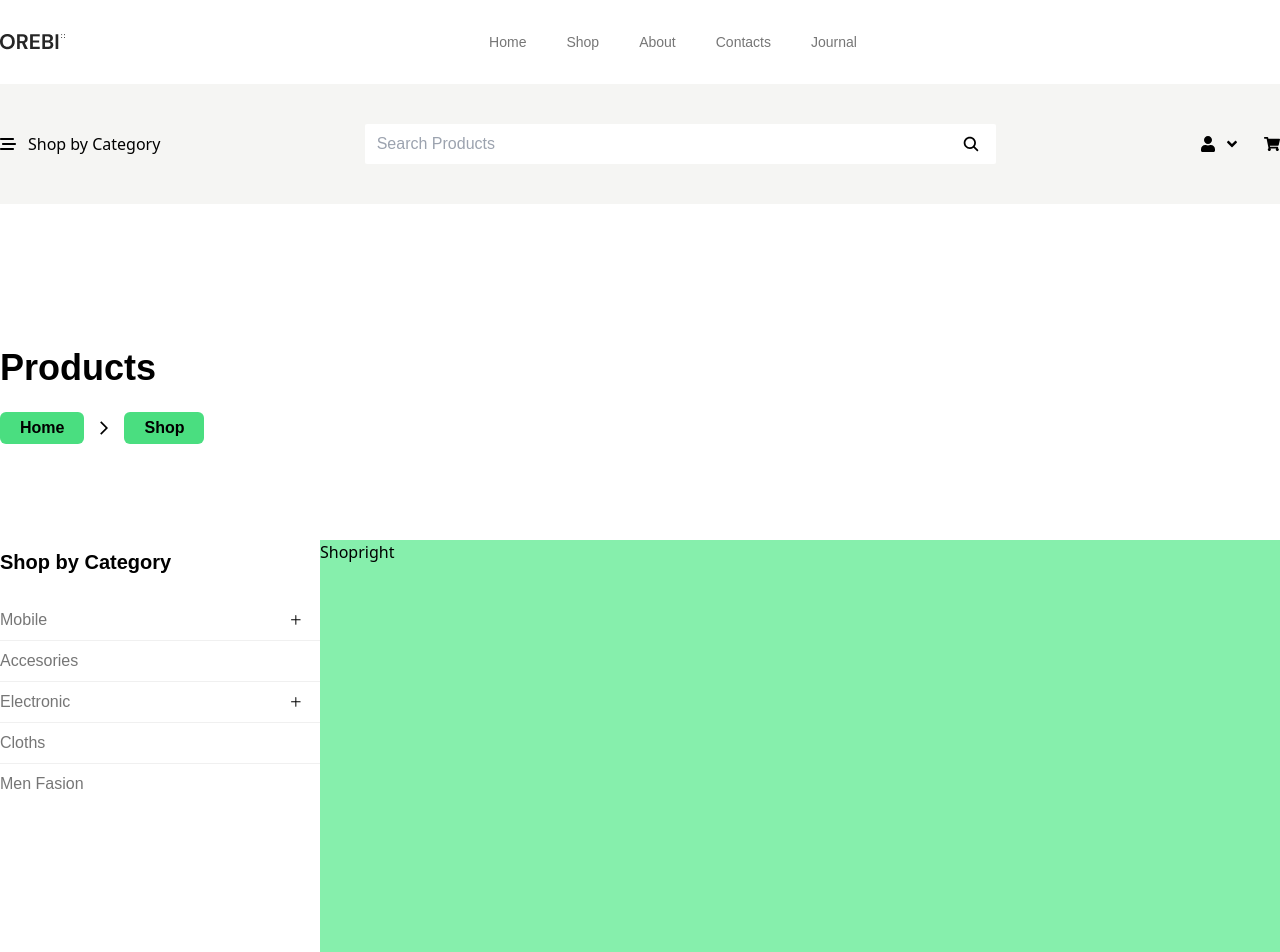
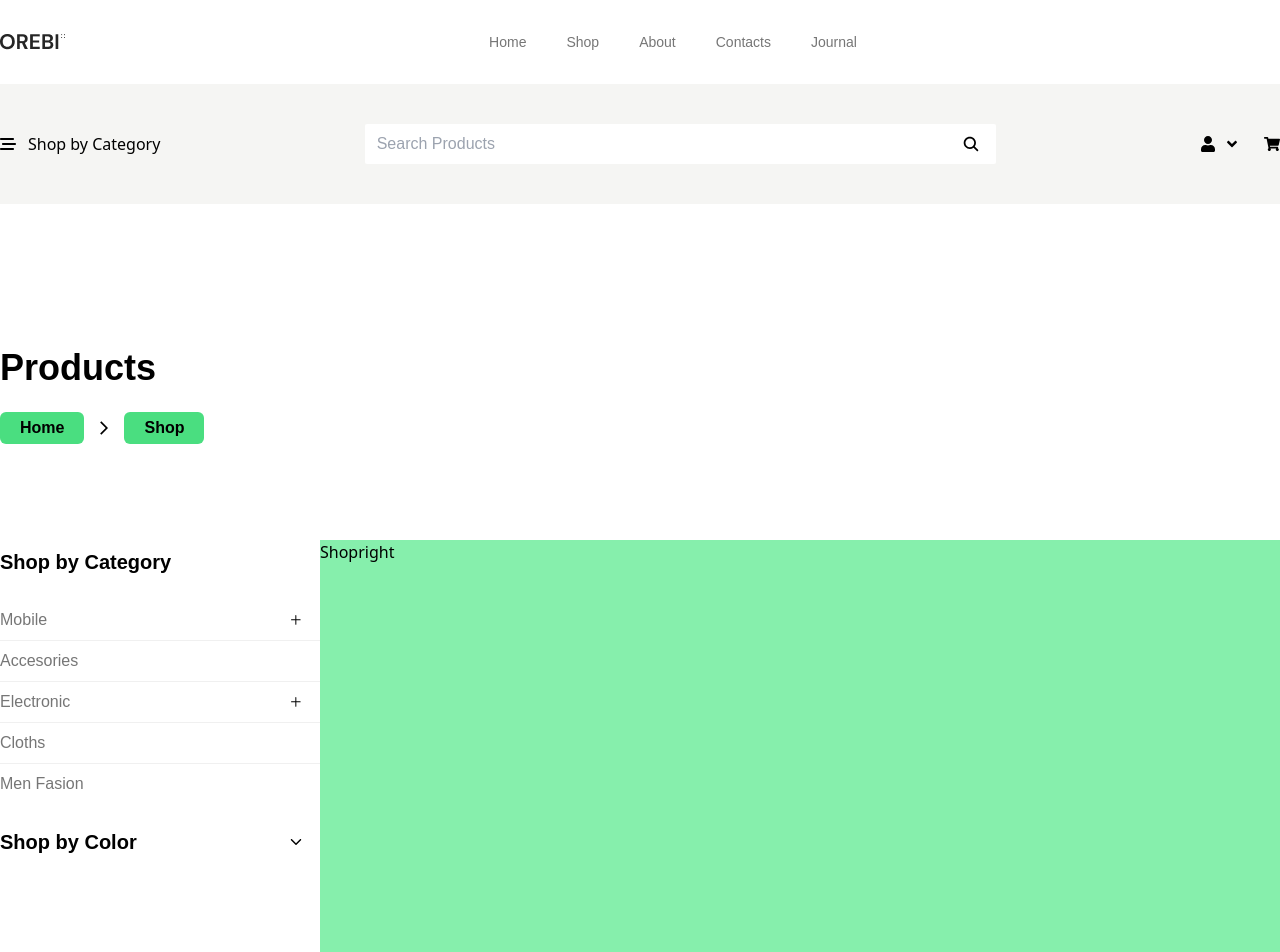
Before and after one commit to mahmudulhasanprodan/orebiTwo, a React (Vite) app: page /Shop in a window 1280 px wide. Shown: the top 952 px of the page. Built offline with nearby package versions, Linux system fonts and the light colour scheme.

Commit message:
shop left color part done

```diff
--- a/Data/Data.js
+++ b/Data/Data.js
@@ -195,3 +195,11 @@ export const CategoriesData = [
     subcategoris: [],
   },
 ];
+
+export const ShopColorData = [
+  { id: 1, color: "#000000", title: "Black" },
+  { id: 2, color: "#FF8686", title: "Pink" },
+  { id: 3, color: "#7ED321", title: "Green" },
+  { id: 4, color: "#B6B6B6", title: "Offwhite" },
+  { id: 5, color: "#15CBA5", title: "Blue" },
+];
--- /dev/null
+++ b/src/ShopComponent/ShopLeftComponent/ShopColor.jsx
@@ -0,0 +1,52 @@
+import React, { useState } from 'react'
+import { IoIosArrowDown, IoIosArrowUp } from "react-icons/io";
+import Flex from '../../CommonComponent/Flex/Flex';
+
+
+
+const ShopColor = ({AllcolorData, ColotTitle}) => {
+
+    const [ShowColor,setShowColor] = useState(false);
+  // HandleColor function start here
+  const HandleColor = () => {
+    setShowColor(!ShowColor);
+  };
+
+  return (
+    <>
+      <div>
+        <div className="cursor-pointer" onClick={HandleColor}>
+          <Flex className={"items-center justify-between pr-4 pt-6"}>
+            <h2 className="font-DMsans font-bold text-xl">
+              {ColotTitle ? ColotTitle : "No Titile"}
+            </h2>
+            {ShowColor ? (
+              <IoIosArrowUp className="cursor-pointer" />
+            ) : (
+              <IoIosArrowDown className="cursor-pointer" />
+            )}
+          </Flex>
+        </div>
+        {ShowColor && (
+          <div>
+            {AllcolorData?.map((item) => (
+              <Flex className={"items-center gap-x-4 pt-6 cursor-pointer"}>
+                <div
+                  className="h-[11px] w-[11px] rounded-full"
+                  style={{ backgroundColor: `${item.color}` }}
+                ></div>
+                <div>
+                  <h2 className="font-DMsans font-normal text-base text-MenuTextColor">
+                    {item.title}
+                  </h2>
+                </div>
+              </Flex>
+            ))}
+          </div>
+        )}
+      </div>
+    </>
+  );
+}
+
+export default ShopColor
--- a/src/ShopComponent/ShopLeftComponent/ShopLeft.jsx
+++ b/src/ShopComponent/ShopLeftComponent/ShopLeft.jsx
@@ -1,13 +1,19 @@
 import React from 'react'
 import Categories from './Categories'
-import {CategoriesData} from "../../../Data/Data"
+import {CategoriesData, ShopColorData} from "../../../Data/Data"
+import ShopColor from './ShopColor'
 
+console.log(ShopColorData);
 
 const ShopLeft = ({className}) => {
   return (
     <>
       <div className={className}>
-        <Categories AllcatData={CategoriesData ? CategoriesData : []} Subtitle={"Shop by Category"}/>
+        <Categories
+          AllcatData={CategoriesData ? CategoriesData : []}
+          Subtitle={"Shop by Category"}
+        />
+        <ShopColor AllcolorData={ShopColorData ? ShopColorData : []} ColotTitle= {"Shop by Color"}/>
       </div>
     </>
   );
```
